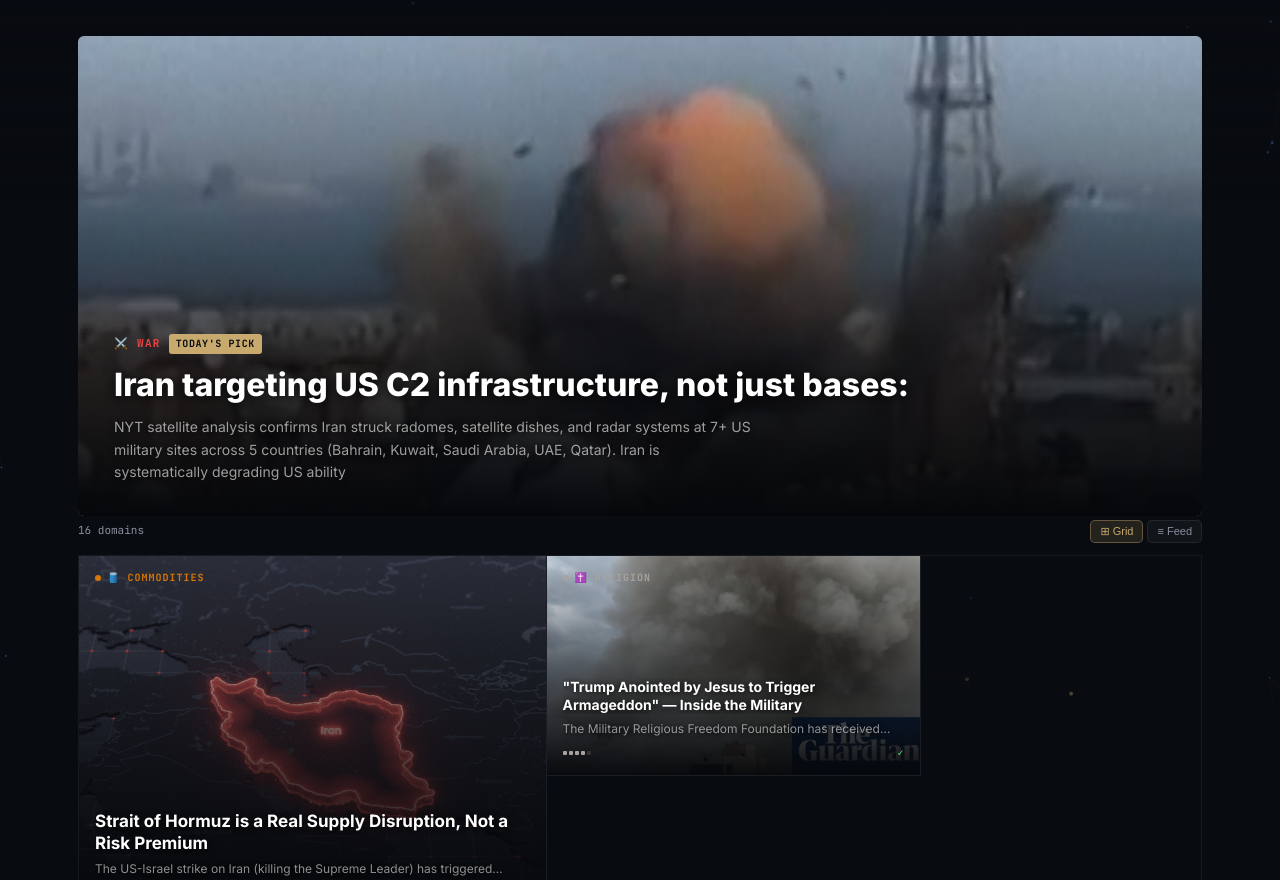
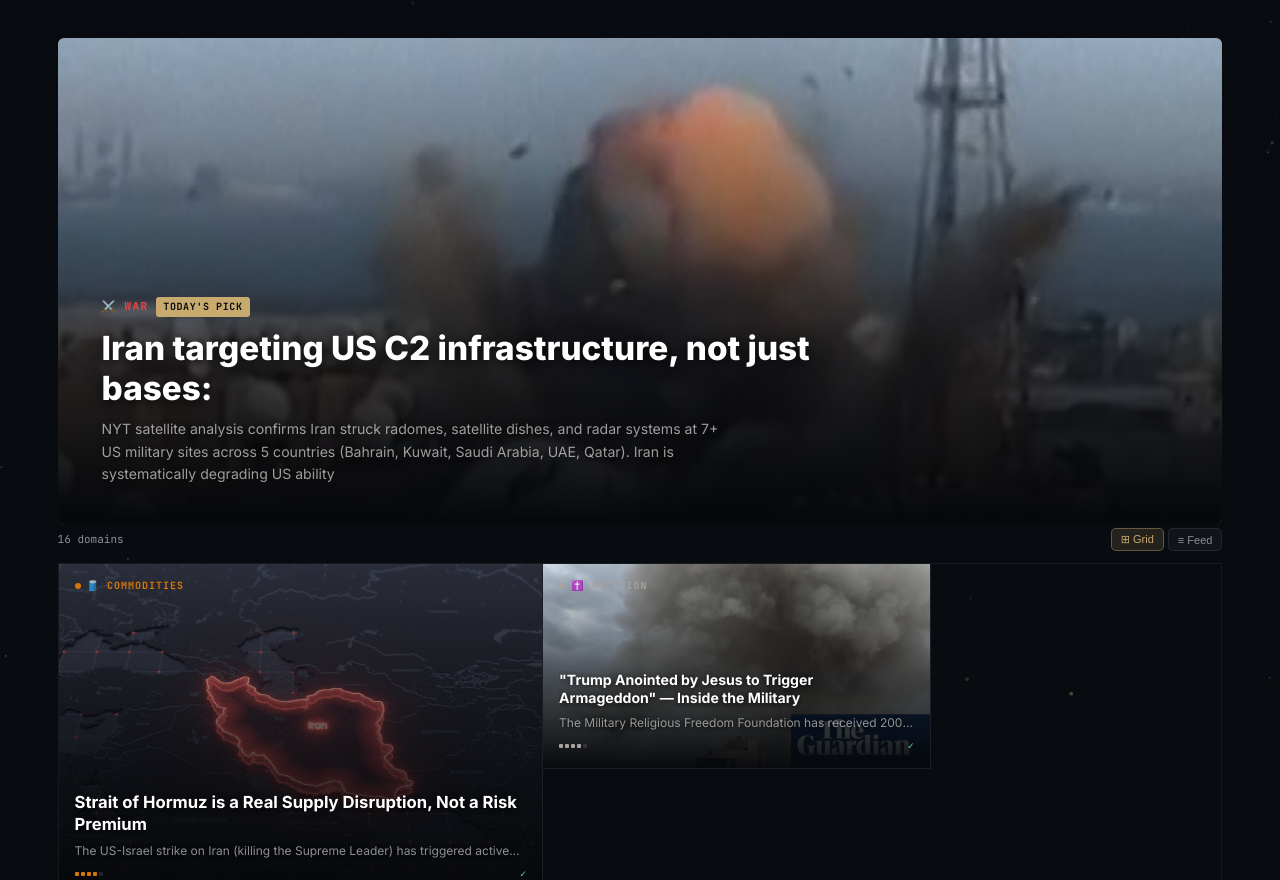
Before and after one commit to outsmartchad/intel-swarm, a Flask app: page / in a window 1280 px wide. Shown: the part 97-977 px from the top of the page. Run offline with Flask 3, Linux system fonts and the light colour scheme.

Commit message:
feat: fully fluid responsive layout — scales from phone to 4K

```diff
--- a/web/templates/base.html
+++ b/web/templates/base.html
@@ -202,7 +202,7 @@
     .nav-sep { width: 1px; height: 14px; background: var(--border); margin: 0 4px; flex-shrink: 0; }
 
     /* ── CONTENT ── */
-    .wrap { position: relative; z-index: 2; max-width: 1180px; margin: 0 auto; padding: 36px 28px; }
+    .wrap { position: relative; z-index: 2; max-width: min(1600px, 96vw); margin: 0 auto; padding: clamp(16px, 3vw, 48px) clamp(12px, 2.5vw, 36px); }
 
     /* ── SYNTHESIS HERO ── */
     .syn-hero {
--- a/web/templates/home.html
+++ b/web/templates/home.html
@@ -22,7 +22,7 @@
 
 /* ── HERO BANNER (Apple Daily style) ── */
 .hero-banner {
-  position: relative; width: 100%; height: 480px;
+  position: relative; width: 100%; height: clamp(240px, 38vw, 560px);
   overflow: hidden; border-radius: 6px;
   margin-bottom: 4px; text-decoration: none; display: block;
 }
@@ -38,7 +38,7 @@
 }
 .hero-inner {
   position: absolute; bottom: 0; left: 0; right: 0;
-  padding: 32px 36px; z-index: 2;
+  padding: clamp(16px, 3vw, 40px) clamp(16px, 3.5vw, 44px); z-index: 2;
 }
 .hero-cat {
   font-family: var(--mono); font-size: 11px; font-weight: 700;
@@ -51,18 +51,13 @@
   border-radius: 3px; letter-spacing: .06em;
 }
 .hero-headline {
-  font-size: 32px; font-weight: 800; line-height: 1.2;
+  font-size: clamp(18px, 2.6vw, 38px); font-weight: 800; line-height: 1.2;
   color: #fff; text-shadow: 0 2px 12px rgba(0,0,0,.9);
-  margin-bottom: 12px; max-width: 800px;
+  margin-bottom: 10px; max-width: 820px;
 }
 .hero-preview {
-  font-size: 14px; color: rgba(255,255,255,.6); line-height: 1.6;
+  font-size: clamp(12px, 1.1vw, 15px); color: rgba(255,255,255,.6); line-height: 1.6;
   max-width: 640px; text-shadow: 0 1px 6px rgba(0,0,0,.8);
-}
-@media (max-width: 700px) {
-  .hero-banner { height: 300px; }
-  .hero-headline { font-size: 20px; }
-  .hero-inner { padding: 20px; }
 }
 
 /* ── EDITORIAL GRID ── */
@@ -95,10 +90,10 @@
 .span-5  { grid-column: span 5; }
 .span-4  { grid-column: span 4; }
 .span-3  { grid-column: span 3; }
-.span-7, .span-5 { height: 360px; }
-.span-6          { height: 360px; }
-.span-4          { height: 220px; }
-.span-3          { height: 180px; }
+.span-7, .span-5 { height: clamp(200px, 26vw, 420px); }
+.span-6          { height: clamp(200px, 26vw, 420px); }
+.span-4          { height: clamp(140px, 16vw, 260px); }
+.span-3          { height: clamp(120px, 13vw, 210px); }
 .ecard-bg {
   position: absolute; inset: 0;
   background-size: cover; background-position: center;
@@ -131,10 +126,10 @@
   text-shadow: 0 1px 6px rgba(0,0,0,.9);
   display: -webkit-box; -webkit-box-orient: vertical; overflow: hidden;
 }
-.span-7 .ecard-headline { font-size: 20px; -webkit-line-clamp: 3; }
-.span-5 .ecard-headline { font-size: 17px; -webkit-line-clamp: 3; }
-.span-4 .ecard-headline { font-size: 14px; -webkit-line-clamp: 2; }
-.span-3 .ecard-headline { font-size: 12px; -webkit-line-clamp: 2; }
+.span-7 .ecard-headline { font-size: clamp(14px, 1.5vw, 22px); -webkit-line-clamp: 3; }
+.span-5 .ecard-headline { font-size: clamp(13px, 1.3vw, 19px); -webkit-line-clamp: 3; }
+.span-4 .ecard-headline { font-size: clamp(12px, 1.1vw, 15px); -webkit-line-clamp: 2; }
+.span-3 .ecard-headline { font-size: clamp(11px, 0.9vw, 13px); -webkit-line-clamp: 2; }
 .ecard-preview {
   font-size: 12px; color: rgba(255,255,255,.55); line-height: 1.55;
   display: -webkit-box; -webkit-box-orient: vertical; overflow: hidden;
@@ -175,7 +170,8 @@
 .fcard:nth-child({{ i }}) { animation-delay: {{ "%.2f"|format(i * 0.04) }}s; }
 {% endfor %}
 .fcard-img {
-  width: 130px; min-width: 130px; height: 90px;
+  width: clamp(80px, 14vw, 140px); min-width: clamp(80px, 14vw, 140px);
+  height: clamp(60px, 10vw, 100px);
   background-size: cover; background-position: center; flex-shrink: 0;
 }
 .fcard-body { flex: 1; padding: 12px 16px; display: flex; flex-direction: column; gap: 5px; justify-content: center; }
@@ -199,15 +195,21 @@
 .ecard.search-hidden, .fcard.search-hidden, .hero-banner.search-hidden { display: none !important; }
 .no-results { text-align: center; padding: 48px; color: var(--muted); font-size: 14px; display: none; }
 
+@media (max-width: 1024px) {
+  .span-7 { grid-column: span 8; }
+  .span-5 { grid-column: span 4; }
+}
 @media (max-width: 900px) {
   .editorial { gap: 2px; border: none; }
   .ecard { border-radius: 4px; border: none; }
-  .span-7, .span-5 { grid-column: span 12; height: 300px; }
-  .span-4 { grid-column: span 6; height: 200px; }
-  .span-3 { grid-column: span 6; height: 160px; }
+  .span-7, .span-5 { grid-column: span 12; height: 260px; }
+  .span-4 { grid-column: span 6; height: 180px; }
+  .span-3 { grid-column: span 6; height: 150px; }
 }
 @media (max-width: 600px) {
-  .span-7, .span-5, .span-4, .span-3 { grid-column: span 12; height: 180px; }
+  .span-7, .span-5 { grid-column: span 12; height: 220px; }
+  .span-4, .span-3 { grid-column: span 12; height: 160px; }
+  .span-4 .ecard-preview, .span-3 .ecard-preview { display: none; }
 }
 </style>
 
```
